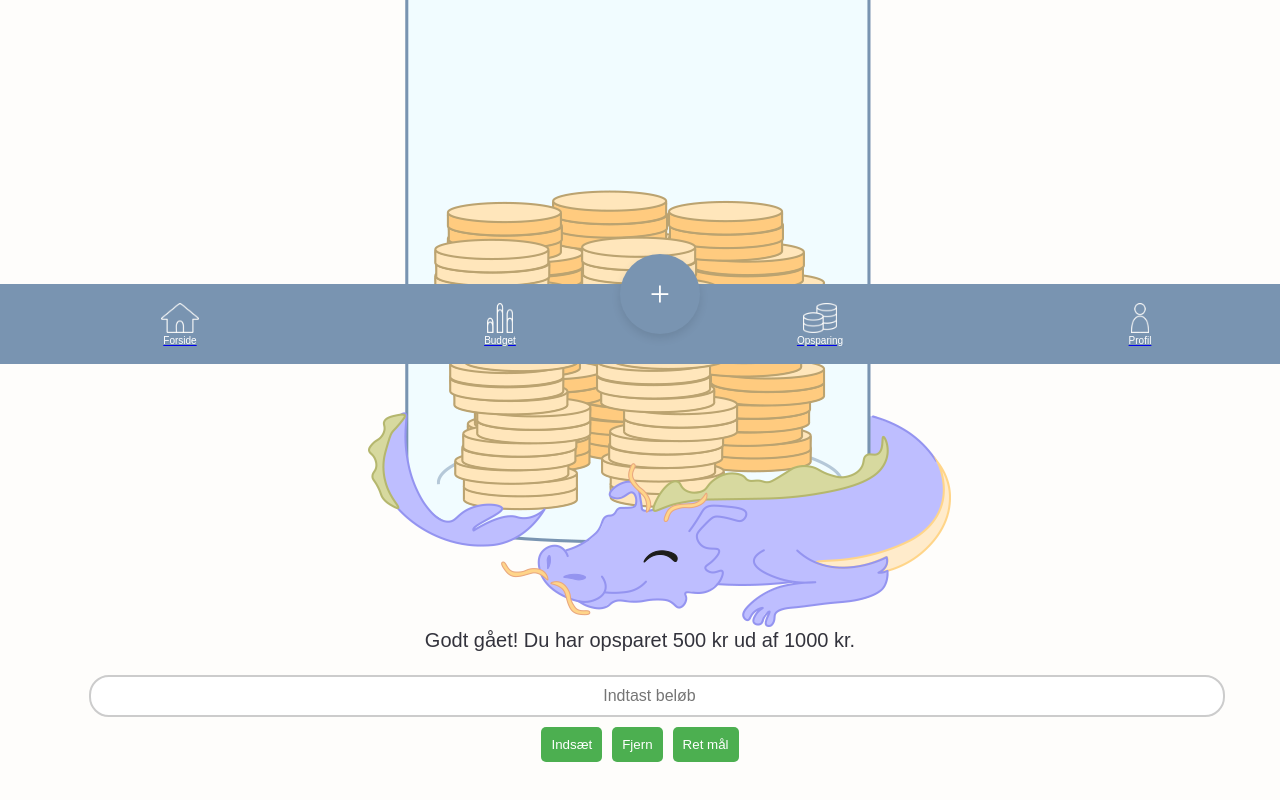
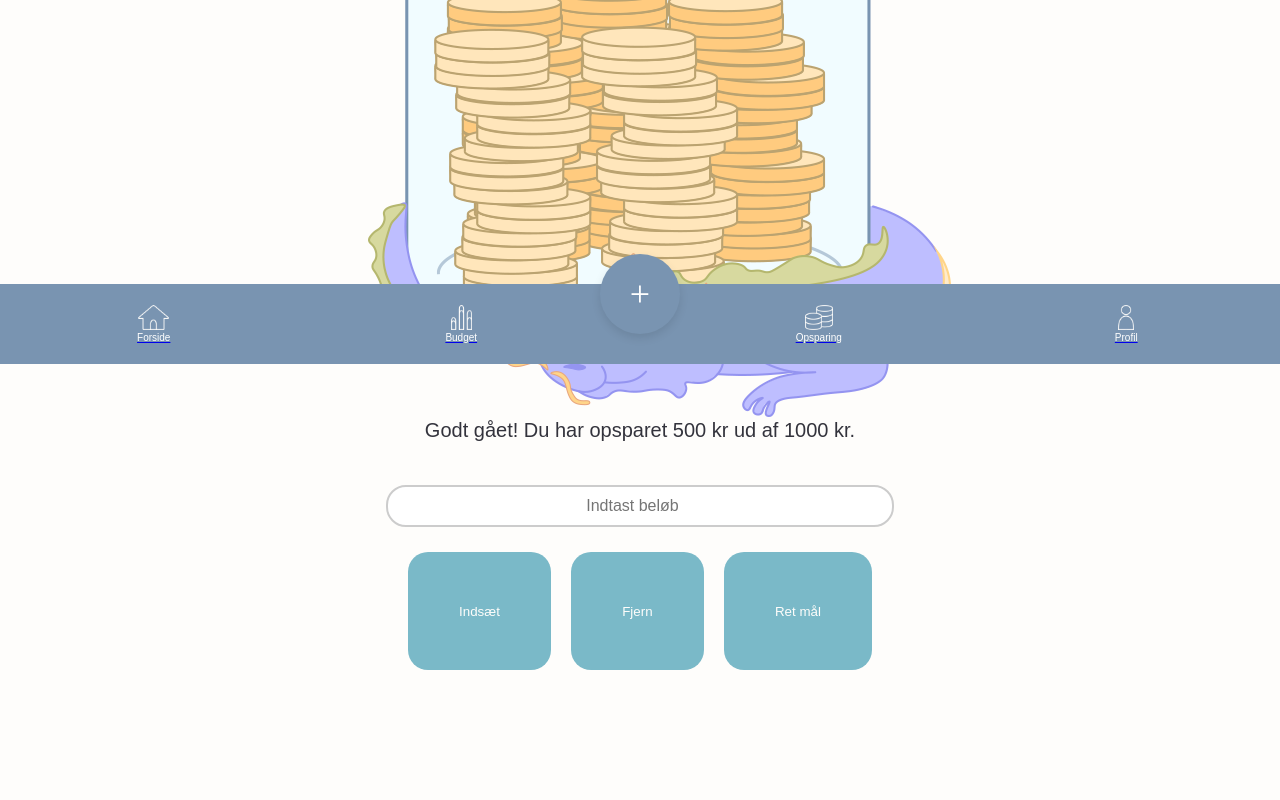
Before and after one commit to SarahCant/web-app, a React (Vite) app: page /savings in a window 1280 px wide. Shown: the part 436-1236 px from the top of the page. Built offline with nearby package versions, Linux system fonts and the light colour scheme.

Commit message:
Menu og buttons rettet + plus opstaringssiden

```diff
--- a/src/components/Menu.jsx
+++ b/src/components/Menu.jsx
@@ -19,6 +19,10 @@ export default function Menu() {
         </div>
     </a>
 
+    <div className="midter_div">
+
+    </div>
+
    <a href="/addExpenses">
     <div className="plus_knap">+</div>
     </a>
--- a/src/css/App.css
+++ b/src/css/App.css
@@ -58,4 +58,5 @@ p {
   border-radius: 20px;
   color: var(--light);
   margin: 10px;
+  font-family: "Raleway", sans-serif;
 }
--- a/src/css/Julie.css
+++ b/src/css/Julie.css
@@ -8,7 +8,10 @@
     justify-content: space-between;
     background-color: #7994b1;
     align-items: center;
-    padding: 0 20px;
+}
+
+.midter_div{
+width: 50px;
 }
 
 .menu_knap {
@@ -19,7 +22,7 @@
 
 .menu_knap img {
     width: auto;
-    height: 30px;
+    height: 25px;
 }
 
 .menu_knap p {
@@ -55,8 +58,18 @@
 }
 
 .savings-page {
+    display: flex;
+    flex-direction: column;
+    justify-content: center;
+    align-items: center;
+    height: 100vh; /* Fyld hele højden af browseren */
     text-align: center;
-    font-family: Arial, sans-serif;
+  }
+
+  .savings-heading {
+    align-self: flex-start; /* Gør overskriften venstrestillet */
+    margin-left: 0px; /* Tilføjer lidt margen fra venstre kant */
+    margin-top: 170px;
   }
 
   .savings-container {
@@ -64,31 +77,29 @@
   }
 
   .form-container {
+    display: flex;
+    flex-direction: column;
+    align-items: center;
     margin: 20px;
   }
 
   input {
     padding: 10px;
     margin: 5px;
-    border-radius: 5px;
+    border-radius: 20px;
     border: 1px solid #ccc;
+    width: 250px; /* Fikseret bredde */
+    text-align: center; /* Centrerer tekst i inputfeltet */
   }
 
-  button {
-    padding: 10px;
-    margin: 5px;
-    background-color: #4caf50;
-    color: white;
-    border: none;
-    border-radius: 5px;
-    cursor: pointer;
-  }
-
-  button:hover {
-    background-color: #45a049;
+  .button-container {
+    display: flex;
+    justify-content: center;
+    margin-top: 10px;
+    margin-bottom: 100px;
   }
 
   .savings-image {
-    max-width: 100%; /* Tilpas billedets størrelse */
+    max-width: 100%;
     height: auto;
   }
--- a/src/pages/Savings.jsx
+++ b/src/pages/Savings.jsx
@@ -1,6 +1,7 @@
 import React, { useState } from 'react';
-import ProgressBar from '../components/ProgressBar'; // Komponent til visualisering af fremskridt
-import '../css/Julie.css'; // Styling til denne side (hvis du har en CSS-fil)
+import ProgressBar from '../components/ProgressBar';
+import '../css/Julie.css';
+import '../css/App.css';
 
 export default function Savings() {
   // State til at håndtere opsparing og mål
@@ -37,7 +38,8 @@ export default function Savings() {
 
   return (
     <div className="savings-page">
-      <h1>Opsparing</h1>
+      {/* Overskrift flyttes til venstre */}
+      <h1 className="savings-heading">Opsparing</h1>
 
       {/* Progress visualisering */}
       <div className="savings-container">
@@ -53,9 +55,14 @@ export default function Savings() {
           onChange={(e) => setInputValue(e.target.value)}
           placeholder="Indtast beløb"
         />
-        <button onClick={handleAdd}>Indsæt</button>
-        <button onClick={handleRemove}>Fjern</button>
-        <button onClick={handleSetGoal}>Ret mål</button>
+
+        {/* Knapperne placeres horisontalt i en separat container */}
+        <div className="button-container">
+          <button className='btn' onClick={handleAdd}>Indsæt</button>
+          <button className='btn' onClick={handleRemove}>Fjern</button>
+          <button className='btn' onClick={handleSetGoal}>Ret mål</button>
+
+        </div>
       </div>
     </div>
   );
```
Lines whose indentation alone changed are shown as unchanged.
